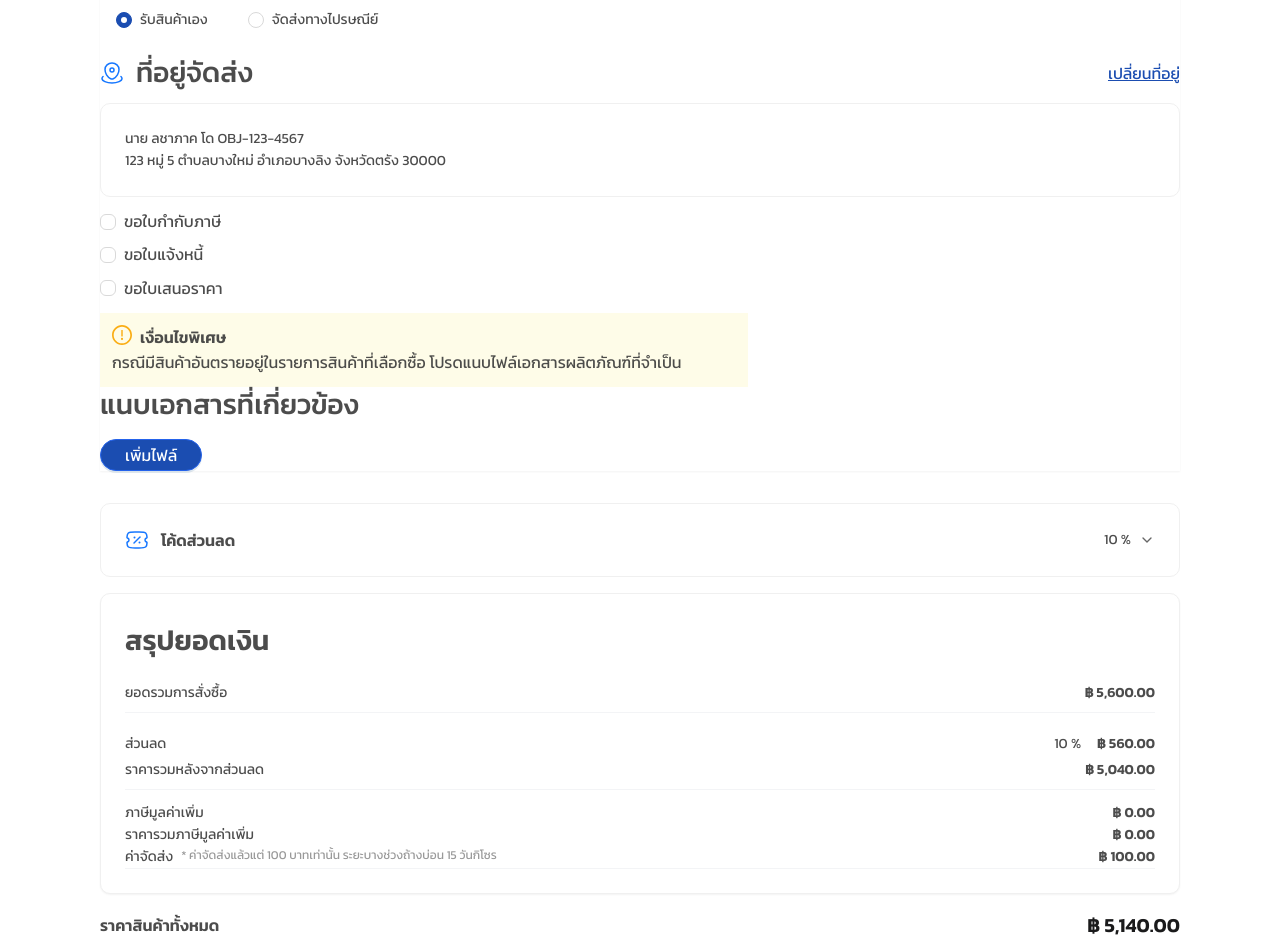
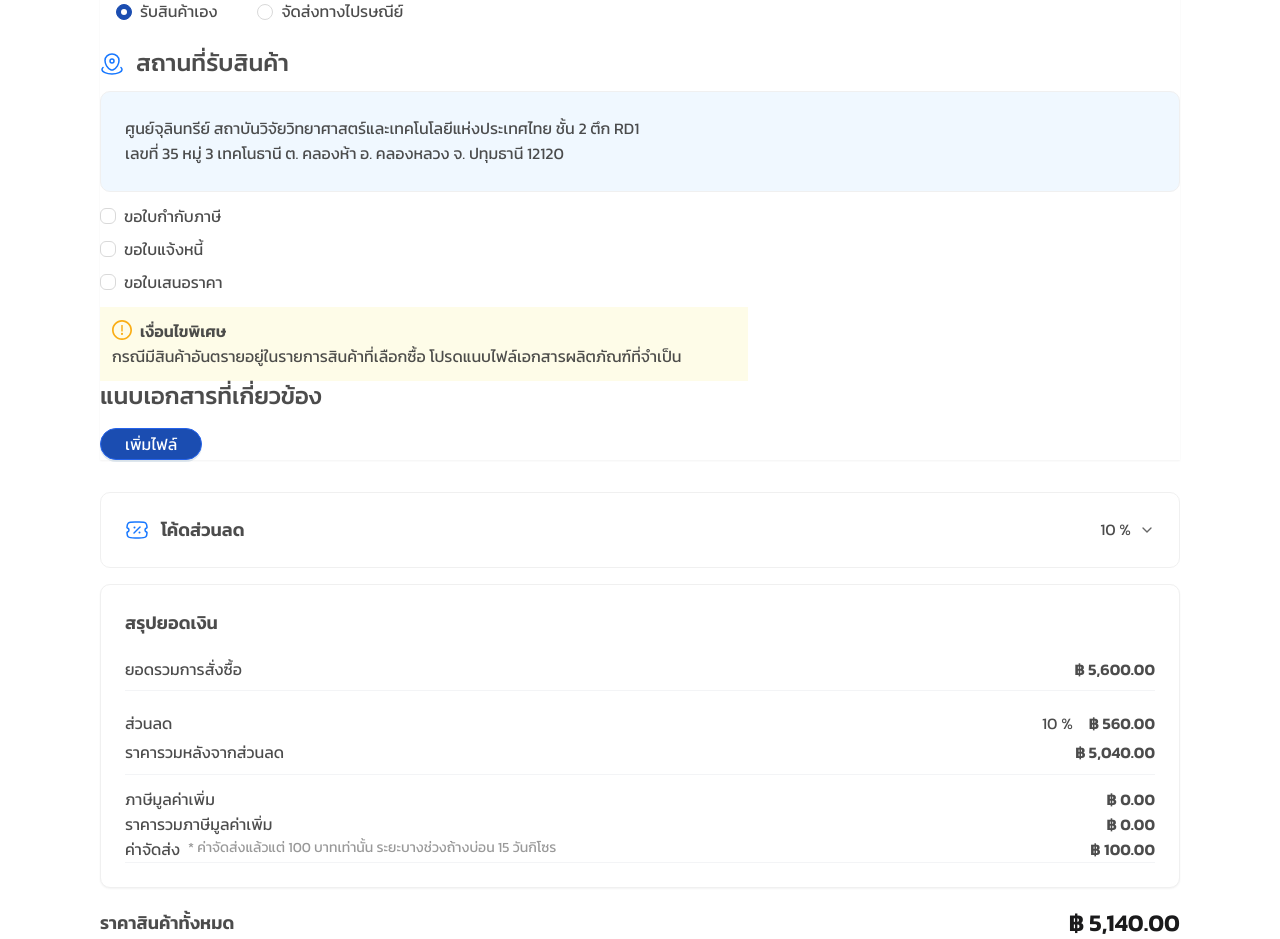
Before and after one commit to kongpop00/DKSH, a React (Vite) app: page /users/purchase-order in a window 1280 px wide. Shown: the part 880-1819 px from the top of the page. Built offline with nearby package versions, Linux system fonts and the light colour scheme.

Commit message:
feat: Adjust font sizes for various elements in PurchaseOrder component for improved readability

```diff
--- a/src/pages/User/producs/PurchaseOrder.tsx
+++ b/src/pages/User/producs/PurchaseOrder.tsx
@@ -148,7 +148,7 @@ const PurchaseOrder: React.FC = () => {
           {/* Page Header */}
           <div className="flex items-center space-x-3 mt-6 mb-8">
            <svg xmlns="http://www.w3.org/2000/svg" width="24" height="24" viewBox="0 0 24 24"><g fill="none" stroke="#1677FF" stroke-width="1.5"><path d="M16.755 2h-9.51c-1.159 0-1.738 0-2.206.163a3.05 3.05 0 0 0-1.881 1.936C3 4.581 3 5.177 3 6.37v14.004c0 .858.985 1.314 1.608.744a.946.946 0 0 1 1.284 0l.483.442a1.657 1.657 0 0 0 2.25 0a1.657 1.657 0 0 1 2.25 0a1.657 1.657 0 0 0 2.25 0a1.657 1.657 0 0 1 2.25 0a1.657 1.657 0 0 0 2.25 0l.483-.442a.946.946 0 0 1 1.284 0c.623.57 1.608.114 1.608-.744V6.37c0-1.193 0-1.79-.158-2.27a3.05 3.05 0 0 0-1.881-1.937C18.493 2 17.914 2 16.755 2Z"/><path stroke-linecap="round" d="M10.5 11H17M7 11h.5M7 7.5h.5m-.5 7h.5m3-7H17m-6.5 7H17"/></g></svg>
-            <Title level={2} className="mb-0" style={{ fontSize: '28px', fontWeight: '500' }}>
+            <Title level={2} className="mb-0" style={{ fontSize: '24px', fontWeight: '500' }}>
               {t('purchaseOrder.title')}
             </Title>
           </div>
@@ -225,7 +225,7 @@ const PurchaseOrder: React.FC = () => {
               <div className="shadow-sm border-none">
                 <div className="flex items-center space-x-3 mb-4">
                   <div className="flex items-center space-x-3 mt-6 ">
-                   <svg xmlns="http://www.w3.org/2000/svg" width="24" height="24" viewBox="0 0 24 24"><path fill="none" stroke="#1677FF" stroke-linecap="round" stroke-width="1.5" d="m15.578 3.382l2 1.05c2.151 1.129 3.227 1.693 3.825 2.708C22 8.154 22 9.417 22 11.942v.117c0 2.524 0 3.787-.597 4.801c-.598 1.015-1.674 1.58-3.825 2.709l-2 1.049C13.822 21.539 12.944 22 12 22s-1.822-.46-3.578-1.382l-2-1.05c-2.151-1.129-3.227-1.693-3.825-2.708C2 15.846 2 14.583 2 12.06v-.117c0-2.525 0-3.788.597-4.802c.598-1.015 1.674-1.58 3.825-2.708l2-1.05C10.178 2.461 11.056 2 12 2s1.822.46 3.578 1.382ZM21 7.5l-4 2M12 12L3 7.5m9 4.5v9.5m0-9.5l4.5-2.25l.5-.25m0 0V13m0-3.5l-9.5-5"/></svg>                    <Title level={2} className="mb-0" style={{ fontSize: '28px', fontWeight: '500' }}>
+                   <svg xmlns="http://www.w3.org/2000/svg" width="24" height="24" viewBox="0 0 24 24"><path fill="none" stroke="#1677FF" stroke-linecap="round" stroke-width="1.5" d="m15.578 3.382l2 1.05c2.151 1.129 3.227 1.693 3.825 2.708C22 8.154 22 9.417 22 11.942v.117c0 2.524 0 3.787-.597 4.801c-.598 1.015-1.674 1.58-3.825 2.709l-2 1.049C13.822 21.539 12.944 22 12 22s-1.822-.46-3.578-1.382l-2-1.05c-2.151-1.129-3.227-1.693-3.825-2.708C2 15.846 2 14.583 2 12.06v-.117c0-2.525 0-3.788.597-4.802c.598-1.015 1.674-1.58 3.825-2.708l2-1.05C10.178 2.461 11.056 2 12 2s1.822.46 3.578 1.382ZM21 7.5l-4 2M12 12L3 7.5m9 4.5v9.5m0-9.5l4.5-2.25l.5-.25m0 0V13m0-3.5l-9.5-5"/></svg>                    <Title level={2} className="mb-0" style={{ fontSize: '24px', fontWeight: '500' }}>
                     ตัวเลือกในการจัดส่ง
                     </Title>
                   </div>
@@ -237,10 +237,10 @@ const PurchaseOrder: React.FC = () => {
                     style={{ width: '100%' }}
                   >
                     <div className="flex space-x-6">
-                      <Radio value="pickup" style={{ fontSize: '14px' }}>
+                      <Radio value="pickup" style={{ fontSize: '16px' }}>
                         รับสินค้าเอง
                       </Radio>
-                      <Radio value="delivery" style={{ fontSize: '14px' }}>
+                      <Radio value="delivery" style={{ fontSize: '16px' }}>
                         จัดส่งทางไปรษณีย์
                       </Radio>
                     </div>
@@ -248,27 +248,37 @@ const PurchaseOrder: React.FC = () => {
                 </div>
                   <div className="flex items-center space-x-3 mt-6  justify-between">
                     <div className="flex items-center space-x-3">
-                <svg xmlns="http://www.w3.org/2000/svg" width="24" height="24" viewBox="0 0 24 24"><g fill="none" stroke="#1677FF" stroke-width="1.5"><path d="M5 8.515C5 4.917 8.134 2 12 2s7 2.917 7 6.515c0 3.57-2.234 7.735-5.72 9.225a3.28 3.28 0 0 1-2.56 0C7.234 16.25 5 12.084 5 8.515Z"/><path d="M14 9a2 2 0 1 1-4 0a2 2 0 0 1 4 0Z"/><path stroke-linecap="round" d="M20.96 15.5c.666.602 1.04 1.282 1.04 2c0 2.485-4.477 4.5-10 4.5S2 19.985 2 17.5c0-.718.374-1.398 1.04-2"/></g></svg>                   <Title level={2} className="mb-0" style={{ fontSize: '28px', fontWeight: '500' }}>
-                   ที่อยู่จัดส่ง
+                <svg xmlns="http://www.w3.org/2000/svg" width="24" height="24" viewBox="0 0 24 24"><g fill="none" stroke="#1677FF" stroke-width="1.5"><path d="M5 8.515C5 4.917 8.134 2 12 2s7 2.917 7 6.515c0 3.57-2.234 7.735-5.72 9.225a3.28 3.28 0 0 1-2.56 0C7.234 16.25 5 12.084 5 8.515Z"/><path d="M14 9a2 2 0 1 1-4 0a2 2 0 0 1 4 0Z"/><path stroke-linecap="round" d="M20.96 15.5c.666.602 1.04 1.282 1.04 2c0 2.485-4.477 4.5-10 4.5S2 19.985 2 17.5c0-.718.374-1.398 1.04-2"/></g></svg>                   <Title level={2} className="mb-0" style={{ fontSize: '24px', fontWeight: '500' }}>
+                   {deliveryMethod === 'pickup' ? 'สถานที่รับสินค้า' : 'ที่อยู่จัดส่ง'}
                     </Title>
                     </div>
+                    {deliveryMethod === 'delivery' && (
                       <div>
                         <a href="#" style={{ fontSize: '16px', color: '#1b4db1', textDecoration: 'underline' }}>
                           เปลี่ยนที่อยู่
                         </a>
                       </div>
-
+                    )}
                   </div>
 
                 <div className="space-y-3">
-                    <Card className='mt-3'>
+                    <Card className='mt-3' style={{ backgroundColor: deliveryMethod === 'pickup' ? '#f0f8ff' : '#ffffff' }}>
+                      {deliveryMethod === 'pickup' ? (
                         <div>
-                    <Text style={{ fontSize: '14px' }}>นาย ลชาภาค โด OBJ-123-4567</Text>
-                  </div>
+                          <Text style={{ fontSize: '16px', fontWeight: '' }}>ศูนย์จุลินทรีย์ สถาบันวิจัยวิทยาศาสตร์และเทคโนโลยีแห่งประเทศไทย ชั้น 2 ตึก RD1</Text>
 
                           <div>
-                    <Text style={{ fontSize: '14px' }}>123 หมู่ 5 ตำบลบางใหม่ อำเภอบางลิง จังหวัดตรัง 30000</Text>
+                            <Text style={{ fontSize: '16px' }}>เลขที่ 35 หมู่ 3 เทคโนธานี ต. คลองห้า อ. คลองหลวง จ. ปทุมธานี 12120</Text>
                           </div>
+                        </div>
+                      ) : (
+                        <div>
+                          <Text style={{ fontSize: '16px' }}>นาย ลชาภาค โด OBJ-123-4567</Text>
+                          <div className="mt-2">
+                            <Text style={{ fontSize: '16px' }}>123 หมู่ 5 ตำบลบางใหม่ อำเภอบางลิง จังหวัดตรัง 30000</Text>
+                          </div>
+                        </div>
+                      )}
                     </Card>
 
 
@@ -316,7 +326,7 @@ const PurchaseOrder: React.FC = () => {
                 {/* File Upload Section */}
                 <div className="mb-8 ">
                   <div className="flex items-center  mb-4">
-                    <Title level={2} className="mb-0" style={{ fontSize: '28px', fontWeight: '500' }}>
+                    <Title level={2} className="mb-0" style={{ fontSize: '24px', fontWeight: '500' }}>
                       แนบเอกสารที่เกี่ยวข้อง
                     </Title>
                   </div>
@@ -377,12 +387,12 @@ const PurchaseOrder: React.FC = () => {
                   <div className="flex items-center justify-between ">
                     <div className="flex items-center space-x-3">
                     <svg xmlns="http://www.w3.org/2000/svg" width="24" height="24" viewBox="0 0 24 24"><g fill="none"><path stroke="#1677FF" stroke-width="1.5" d="M14.005 4h-4.01c-3.78 0-5.67 0-6.845 1.172c-.81.806-1.061 1.951-1.14 3.817c-.015.37-.023.556.046.679c.07.123.345.278.897.586a1.999 1.999 0 0 1 0 3.492c-.552.309-.828.463-.897.586s-.061.308-.045.678c.078 1.867.33 3.012 1.139 3.818C4.324 20 6.214 20 9.995 20h4.01c3.78 0 5.67 0 6.845-1.172c.81-.806 1.061-1.951 1.14-3.817c.015-.37.023-.556-.046-.679c-.07-.123-.345-.277-.897-.586a1.999 1.999 0 0 1 0-3.492c.552-.308.828-.463.897-.586s.061-.308.045-.679c-.078-1.866-.33-3.01-1.139-3.817C19.676 4 17.786 4 14.005 4Z"/><path stroke="#1677FF" stroke-linecap="round" stroke-width="1.5" d="m9 15l6-6"/><path fill="#1677FF" d="M15.5 14.5a1 1 0 1 1-2 0a1 1 0 0 1 2 0m-5-5a1 1 0 1 1-2 0a1 1 0 0 1 2 0"/></g></svg>
-                      <Title level={4} className="mb-0" style={{ fontSize: '16px' }}>
+                      <Title level={4} className="mb-0" style={{ fontSize: '18px' }}>
                         โค้ดส่วนลด
                       </Title>
                     </div>
                     <div className="flex items-center space-x-2">
-                      <Text style={{ fontSize: '14px' }}>10 %</Text>
+                      <Text style={{ fontSize: '16px' }}>10 %</Text>
                       <svg xmlns="http://www.w3.org/2000/svg" width="16" height="16" viewBox="0 0 24 24" fill="none" stroke="#666" strokeWidth="2" strokeLinecap="round" strokeLinejoin="round">
                         <polyline points="6,9 12,15 18,9"/>
                       </svg>
@@ -394,43 +404,43 @@ const PurchaseOrder: React.FC = () => {
 
                 <div className="space-y-3">
                   <div className="mb-3">
-                    <Text strong style={{ fontSize: '28px' }}>สรุปยอดเงิน</Text>
+                    <Text strong style={{ fontSize: '18px' }}>สรุปยอดเงิน</Text>
                   </div>
 
                   <div className="flex justify-between items-center py-2 border-b border-gray-100">
-                    <Text style={{ fontSize: '14px' }}>ยอดรวมการสั่งซื้อ</Text>
-                    <Text strong style={{ fontSize: '14px' }}>฿ 5,600.00</Text>
+                    <Text style={{ fontSize: '16px' }}>ยอดรวมการสั่งซื้อ</Text>
+                    <Text strong style={{ fontSize: '16px' }}>฿ 5,600.00</Text>
                   </div>
 
                   <div className="py-2 border-b border-gray-100">
                     <div className="flex justify-between items-center mb-1">
-                      <Text style={{ fontSize: '14px' }}>ส่วนลด</Text>
+                      <Text style={{ fontSize: '16px' }}>ส่วนลด</Text>
                       <div className="flex items-center space-x-4">
-                        <Text style={{ fontSize: '14px' }}>10 %</Text>
-                        <Text strong style={{ fontSize: '14px' }}>฿ 560.00</Text>
+                        <Text style={{ fontSize: '16px' }}>10 %</Text>
+                        <Text strong style={{ fontSize: '16px' }}>฿ 560.00</Text>
                       </div>
                     </div>
                     <div className="flex justify-between items-center">
-                      <Text style={{ fontSize: '14px' }}>ราคารวมหลังจากส่วนลด</Text>
-                      <Text strong style={{ fontSize: '14px' }}>฿ 5,040.00</Text>
+                      <Text style={{ fontSize: '16px' }}>ราคารวมหลังจากส่วนลด</Text>
+                      <Text strong style={{ fontSize: '16px' }}>฿ 5,040.00</Text>
                     </div>
                   </div>
 
                   <div className="">
                     <div className="flex justify-between items-center ">
-                      <Text style={{ fontSize: '14px' }}>ภาษีมูลค่าเพิ่ม</Text>
-                      <Text strong style={{ fontSize: '14px' }}>฿ 0.00</Text>
+                      <Text style={{ fontSize: '16px' }}>ภาษีมูลค่าเพิ่ม</Text>
+                      <Text strong style={{ fontSize: '16px' }}>฿ 0.00</Text>
                     </div>
                     <div className="flex justify-between items-center">
-                      <Text style={{ fontSize: '14px' }}>ราคารวมภาษีมูลค่าเพิ่ม</Text>
-                      <Text strong style={{ fontSize: '14px' }}>฿ 0.00</Text>
+                      <Text style={{ fontSize: '16px' }}>ราคารวมภาษีมูลค่าเพิ่ม</Text>
+                      <Text strong style={{ fontSize: '16px' }}>฿ 0.00</Text>
                     </div>
                         <div className="flex justify-between items-center border-b  border-gray-100">
                     <div className='flex gap-2'>
-                      <Text style={{ fontSize: '14px' }}>ค่าจัดส่ง</Text>
-                      <Text style={{ fontSize: '12px', color: '#999' }}>* ค่าจัดส่งแล้วแต่ 100 บาทเท่านั้น ระยะบางช่วงถ้างบ่อน 15 วันกิโซร</Text>
+                      <Text style={{ fontSize: '16px' }}>ค่าจัดส่ง</Text>
+                      <Text style={{ fontSize: '14px', color: '#999' }}>* ค่าจัดส่งแล้วแต่ 100 บาทเท่านั้น ระยะบางช่วงถ้างบ่อน 15 วันกิโซร</Text>
                     </div>
-                    <Text strong style={{ fontSize: '14px' }}>฿ 100.00</Text>
+                    <Text strong style={{ fontSize: '16px' }}>฿ 100.00</Text>
                   </div>
                   </div>
 
@@ -441,8 +451,8 @@ const PurchaseOrder: React.FC = () => {
               {/* Final Summary */}
               <div className="">
                 <div className="flex items-center justify-between ">
-                  <Text strong style={{ fontSize: '16px' }}>ราคาสินค้าทั้งหมด</Text>
-                  <Text strong style={{ fontSize: '20px', color: '#1a1a1bff' }}>
+                  <Text strong style={{ fontSize: '18px' }}>ราคาสินค้าทั้งหมด</Text>
+                  <Text strong style={{ fontSize: '24px', color: '#1a1a1bff' }}>
                     ฿ 5,140.00
                   </Text>
                 </div>
```
Lines whose indentation alone changed are shown as unchanged.
